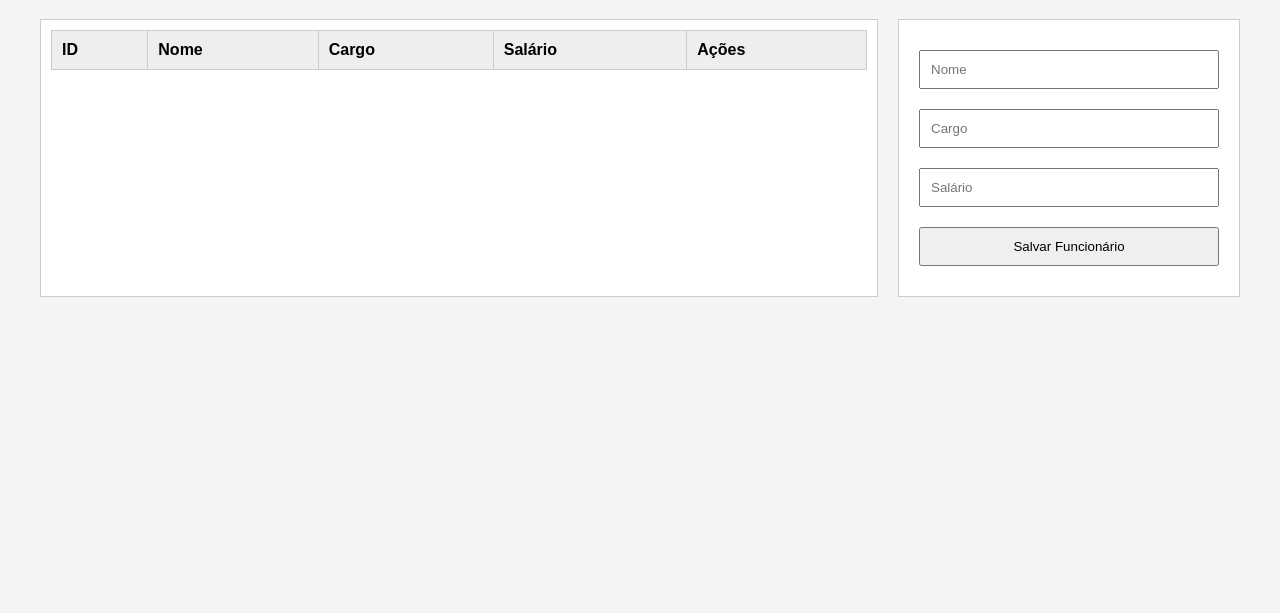
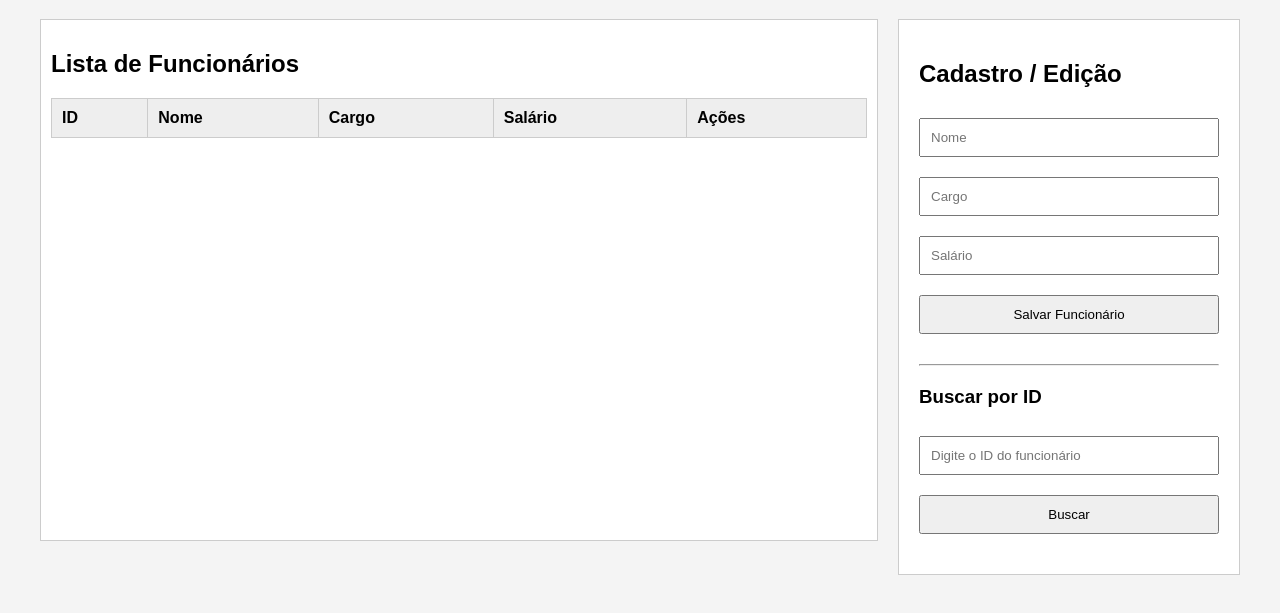
Before and after one commit to santrenan/API_Funcionarios, a website: page frontend/index.html in a window 1280 px wide. Shown: the part 81-694 px from the top of the page. Drawn offline with Linux system fonts and the light colour scheme; no server answers.

Commit message:
Busca por ID

```diff
--- a/frontend/index.html
+++ b/frontend/index.html
@@ -10,8 +10,10 @@
   <h1>Gerenciador de Funcionários</h1>
 
   <div class="container">
-    <!-- TABELA -->
+
+    <!-- SEÇÃO TABELA -->
     <div class="tabela-container">
+      <h2>Lista de Funcionários</h2>
       <table id="tabela">
         <thead>
           <tr>
@@ -26,8 +28,9 @@
       </table>
     </div>
 
-    <!-- FORMULÁRIO -->
+    <!-- COLUNA LATERAL: FORMULÁRIO + BUSCA -->
     <div class="formulario-container">
+      <h2>Cadastro / Edição</h2>
       <form id="form-funcionario">
         <input type="hidden" id="funcionarioId" />
         <input type="text" id="nome" placeholder="Nome" required />
@@ -35,7 +38,15 @@
         <input type="number" id="salario" placeholder="Salário" required />
         <button type="submit">Salvar Funcionário</button>
       </form>
+
+      <hr style="margin: 20px 0;" />
+
+      <h3>Buscar por ID</h3>
+      <input type="number" id="buscar-id" placeholder="Digite o ID do funcionário" />
+      <button onclick="buscarFuncionario()">Buscar</button>
+      <div id="resultado-busca" style="margin-top: 10px; font-size: 14px;"></div>
     </div>
+
   </div>
 
   <script src="script.js"></script>
--- a/frontend/script.js
+++ b/frontend/script.js
@@ -57,6 +57,32 @@ function carregarFuncionarios() {
     });
 }
 
+function buscarFuncionario() {
+    const id = document.getElementById('buscar-id').value;
+    if (!id) {
+        alert("Digite um ID válido.");
+        return;
+    }
+
+    fetch(`http://localhost:3000/funcionarios/${id}`)
+        .then(response => {
+            if (!response.ok) throw new Error('Funcionário não encontrado');
+            return response.json();
+        })
+        .then(funcionario => {
+            document.getElementById('resultado-busca').innerHTML = `
+                <p><strong>ID:</strong> ${funcionario.id}</p>
+                <p><strong>Nome:</strong> ${funcionario.nome}</p>
+                <p><strong>Cargo:</strong> ${funcionario.cargo}</p>
+                <p><strong>Salário:</strong> R$ ${funcionario.salario.toFixed(2)}</p>
+            `;
+        })
+        .catch(error => {
+            document.getElementById('resultado-busca').innerHTML = `<p style="color:red;">${error.message}</p>`;
+        });
+}
+
+
 function editarFuncionario(id, nome, cargo, salario) {
   document.getElementById('funcionarioId').value = id;
   document.getElementById('nome').value = nome;
```
Also changed, not shown: README.md.
